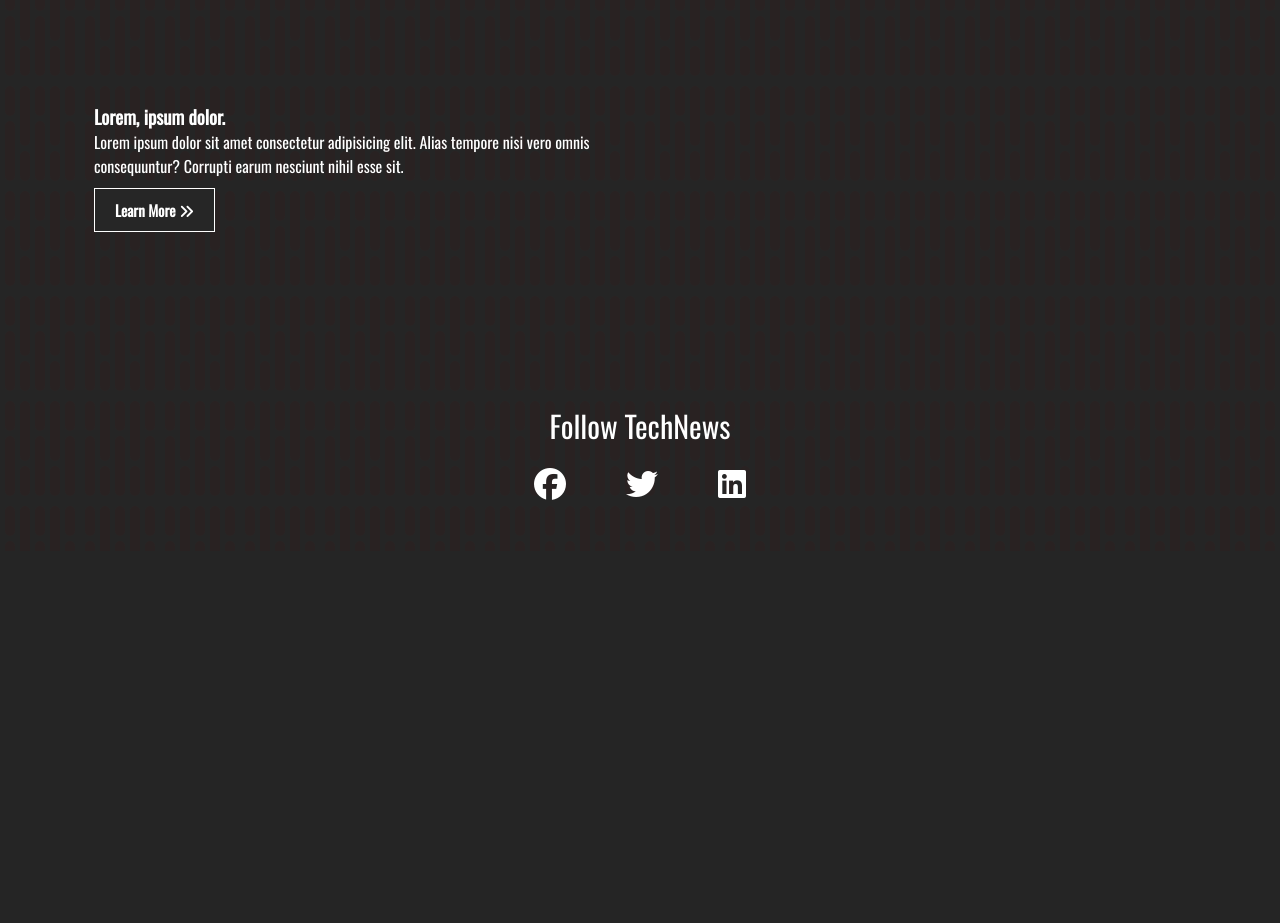
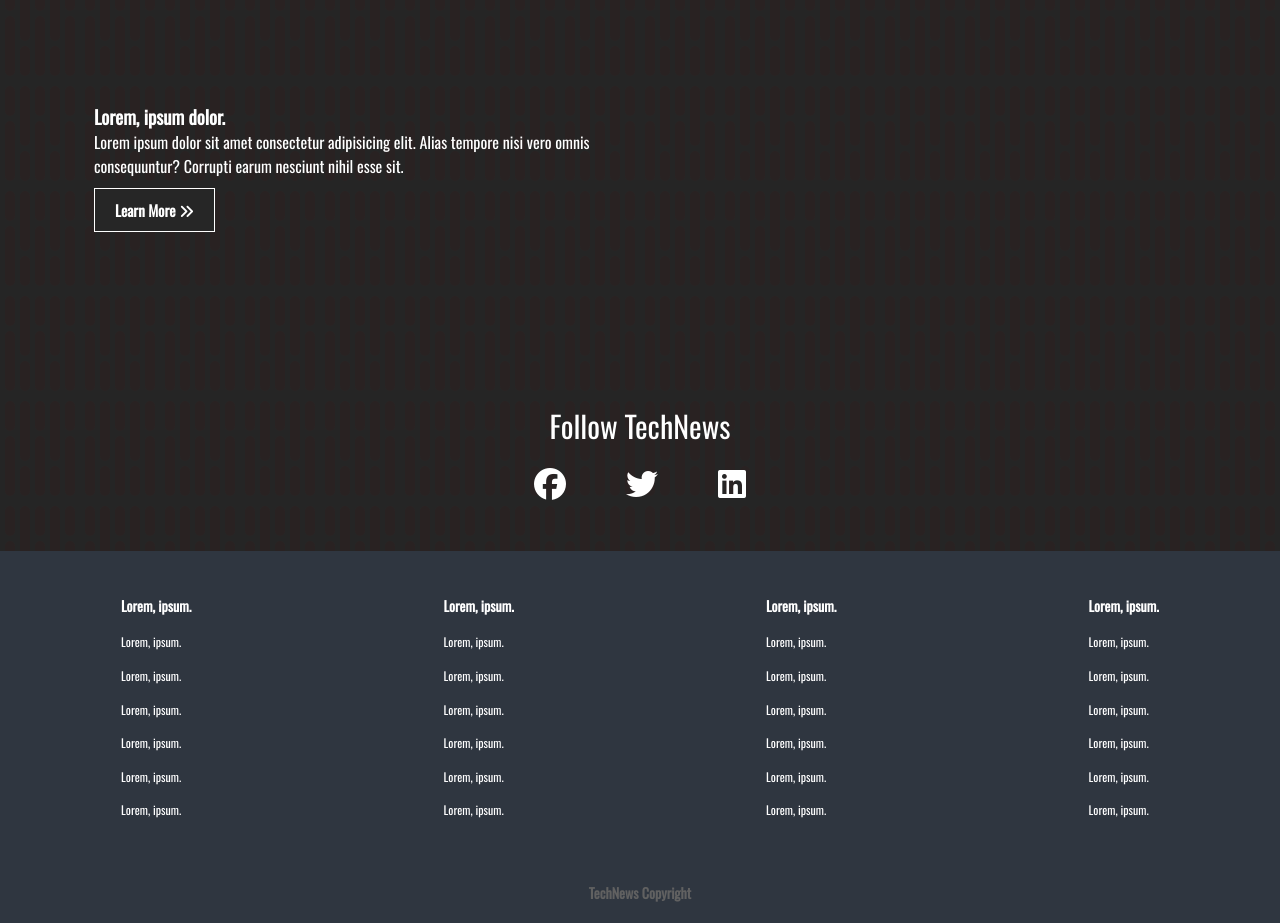
Before and after one commit to davidegc/technews, a plain HTML site: page index.html in a window 1280 px wide. Shown: the part 1809-2732 px from the top of the page. Before the commit the page ends 2360 px from the top, so only its background shows below. Drawn offline with nearby package versions, Linux system fonts and the light colour scheme.

Commit message:
Se creo el Footer

```diff
--- a/index.html
+++ b/index.html
@@ -12,7 +12,7 @@
 </head>
 
 <body>
-    <script src="app.js"></script>
+
     <div class="container">
 
         <!-- NAV -->
@@ -89,7 +89,8 @@
         <section class="cards-banner-one">
             <div class="content">
                 <h2>Lorem, ipsum dolor.</h2>
-                <p>Lorem ipsum dolor sit amet consectetur adipisicing elit. Cumque at esse earum perspiciatis quas laudantium animi nulla voluptatibus debitis ipsa?</p>
+                <p>Lorem ipsum dolor sit amet consectetur adipisicing elit. Cumque at esse earum perspiciatis quas
+                    laudantium animi nulla voluptatibus debitis ipsa?</p>
                 <a href="#" class="btn">Learn More <i class="fas fa-angle-double-right"></i></a>
             </div>
         </section>
@@ -130,7 +131,8 @@
         <section class="cards-banner-two">
             <div class="content">
                 <h3>Lorem, ipsum dolor.</h3>
-                <p>Lorem ipsum dolor sit amet consectetur adipisicing elit. Alias tempore nisi vero omnis consequuntur? Corrupti earum nesciunt nihil esse sit.</p>
+                <p>Lorem ipsum dolor sit amet consectetur adipisicing elit. Alias tempore nisi vero omnis consequuntur?
+                    Corrupti earum nesciunt nihil esse sit.</p>
                 <a href="#" class="btn">Learn More <i class="fas fa-angle-double-right"></i></a>
             </div>
         </section>
@@ -153,6 +155,117 @@
 
     </div>
 
+    <!-- FOOTER LINKS -->
+    <div class="footer-links">
+        <div class="footer-container">
+            <ul>
+                <li>
+                    <a href="#">
+                        <h3>Lorem, ipsum.</h3>
+                    </a>
+                </li>
+                <li>
+                    <a href="#">Lorem, ipsum.</a>
+                </li>
+                <li>
+                    <a href="#">Lorem, ipsum.</a>
+                </li>
+                <li>
+                    <a href="#">Lorem, ipsum.</a>
+                </li>
+                <li>
+                    <a href="#">Lorem, ipsum.</a>
+                </li>
+                <li>
+                    <a href="#">Lorem, ipsum.</a>
+                </li>
+                <li>
+                    <a href="#">Lorem, ipsum.</a>
+                </li>
+            </ul>
+            <ul>
+                <li>
+                    <a href="#">
+                        <h3>Lorem, ipsum.</h3>
+                    </a>
+                </li>
+                <li>
+                    <a href="#">Lorem, ipsum.</a>
+                </li>
+                <li>
+                    <a href="#">Lorem, ipsum.</a>
+                </li>
+                <li>
+                    <a href="#">Lorem, ipsum.</a>
+                </li>
+                <li>
+                    <a href="#">Lorem, ipsum.</a>
+                </li>
+                <li>
+                    <a href="#">Lorem, ipsum.</a>
+                </li>
+                <li>
+                    <a href="#">Lorem, ipsum.</a>
+                </li>
+            </ul>
+            <ul>
+                <li>
+                    <a href="#">
+                        <h3>Lorem, ipsum.</h3>
+                    </a>
+                </li>
+                <li>
+                    <a href="#">Lorem, ipsum.</a>
+                </li>
+                <li>
+                    <a href="#">Lorem, ipsum.</a>
+                </li>
+                <li>
+                    <a href="#">Lorem, ipsum.</a>
+                </li>
+                <li>
+                    <a href="#">Lorem, ipsum.</a>
+                </li>
+                <li>
+                    <a href="#">Lorem, ipsum.</a>
+                </li>
+                <li>
+                    <a href="#">Lorem, ipsum.</a>
+                </li>
+            </ul>
+            <ul>
+                <li>
+                    <a href="#">
+                        <h3>Lorem, ipsum.</h3>
+                    </a>
+                </li>
+                <li>
+                    <a href="#">Lorem, ipsum.</a>
+                </li>
+                <li>
+                    <a href="#">Lorem, ipsum.</a>
+                </li>
+                <li>
+                    <a href="#">Lorem, ipsum.</a>
+                </li>
+                <li>
+                    <a href="#">Lorem, ipsum.</a>
+                </li>
+                <li>
+                    <a href="#">Lorem, ipsum.</a>
+                </li>
+                <li>
+                    <a href="#">Lorem, ipsum.</a>
+                </li>
+            </ul>
+        </div>
+    </div>
+
+    <!-- FOOTER -->
+    <footer class="footer">
+        <h3>TechNews Copyright</h3>
+    </footer>
+
     <!-- FONTAWESOME -->
     <script src="https://kit.fontawesome.com/b7c6d527ac.js" crossorigin="anonymous"></script>
 </body>
--- a/style.css
+++ b/style.css
@@ -189,3 +189,37 @@ hr {
 .links a i {
     font-size: 2rem;
 }
+
+/* FOOTER LINKS */
+.footer-links {
+    background: #2f3640;
+    color: #616161;
+    font-size: 12px;
+    padding: 35px 0;
+}
+
+.footer-container {
+    display: grid;
+    grid-template-columns: repeat(4, 1fr);
+    gap: 10px;
+    align-items: flex-start;
+    justify-content: center;
+}
+
+.footer-container ul {
+    margin: 0 auto;
+}
+
+.footer-container ul li {
+    line-height: 2.8;
+}
+
+/* FOOTER */
+.footer {
+    background: #2f3640;
+    color: #616161;
+    font-size: 12px;
+    padding: 20px 0;
+    text-align: center;
+    padding-bottom: 20px;
+}
```
Lines whose indentation alone changed are shown as unchanged.
